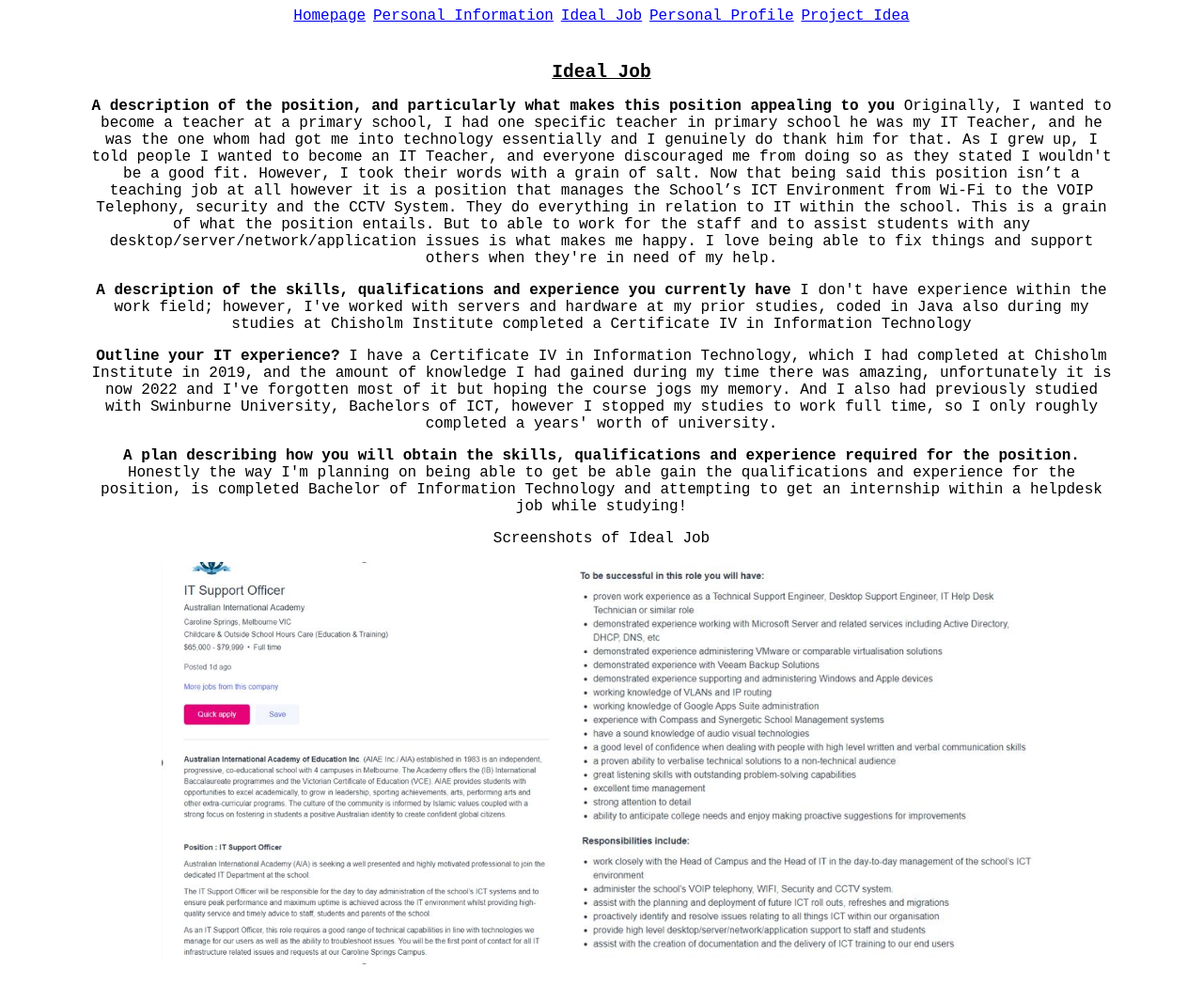
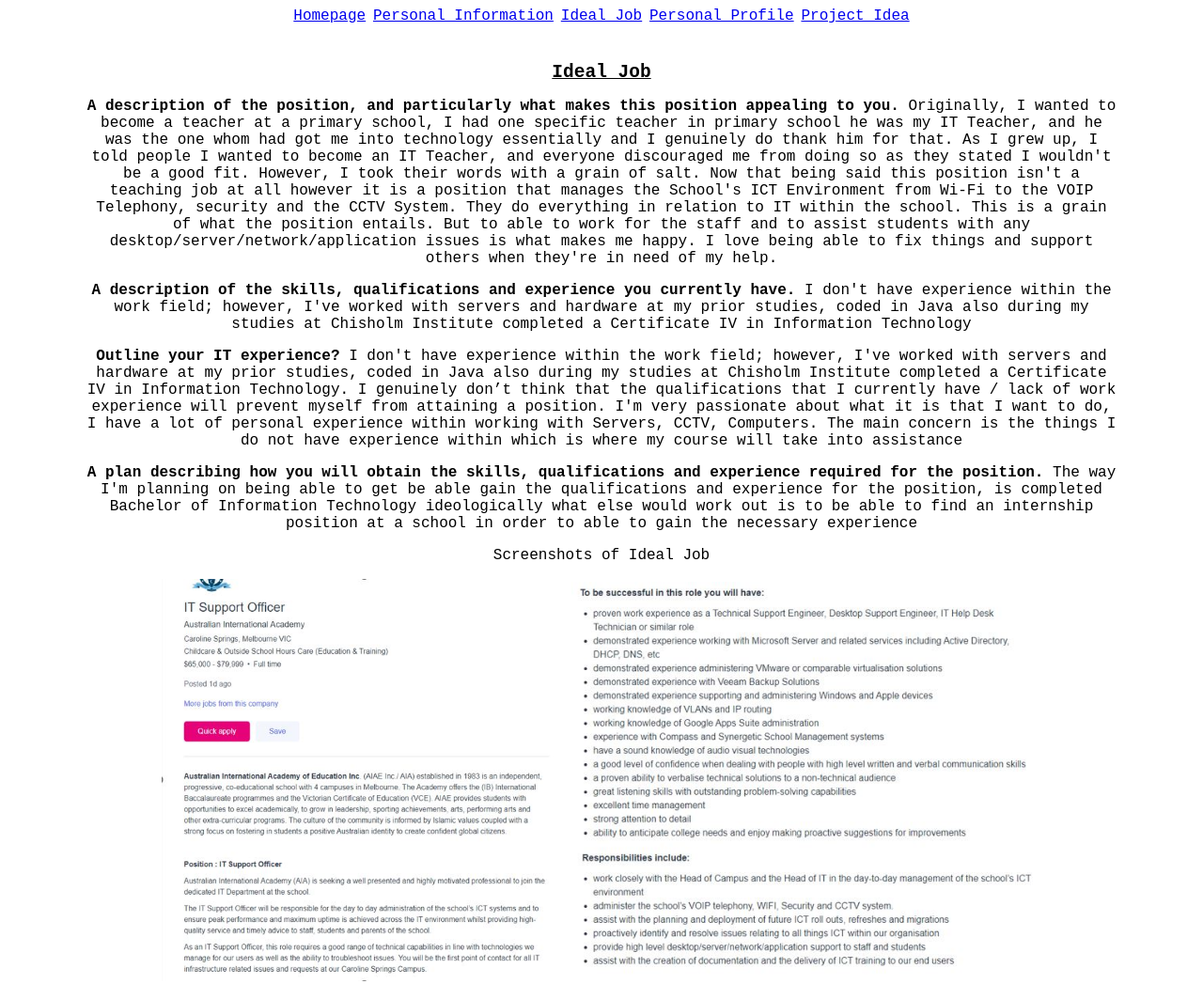
Before and after one commit to Omar-Dalati/omar-dalati.github.io, a plain HTML site: page Ideal Job.html in a window 1280 px wide. Shown: the whole page at 94% size. Drawn offline with Linux system fonts and the light colour scheme.

Commit message:
Update Ideal Job.html

```diff
--- a/Ideal Job.html
+++ b/Ideal Job.html
@@ -21,11 +21,10 @@
 	<div class="container1">
 		<h1><u>Ideal Job</u></h1>
 
-		<p><b> A description of the position, and particularly what makes this position appealing to you </b>Originally, I wanted to become a teacher at a primary school, I had one specific teacher in primary school he was my IT Teacher, and he was the one whom had got me into technology essentially and I genuinely do thank him for that. As I grew up, I told people I wanted to become an IT Teacher, and everyone discouraged me from doing so as they stated I wouldn't be a good fit. However, I took their words with a grain of salt. Now that being said this position isn’t a teaching job at all however it is a position that manages the School’s ICT Environment from Wi-Fi to the VOIP Telephony, security and the CCTV System. They do everything in relation to IT within the school. This is a grain of what the position entails. But to able to work for the staff and to assist students with any desktop/server/network/application issues is what makes me happy. I love being able to fix things and support others when they're in need of my help. </p>
-		<p><b>A description of the skills, qualifications and experience you currently have</b> I don't have experience within the work field; however, I've worked with servers and hardware at my prior studies, coded in Java also during my studies at Chisholm Institute completed a Certificate IV in Information Technology</p>
-		<p><b>Outline your IT experience?</b> I have a Certificate IV in Information Technology, which I had completed at Chisholm Institute in 2019, and the amount of knowledge I had gained during my time there was amazing,
-        unfortunately it is now 2022 and I've forgotten most of it but hoping the course jogs my memory. And I also had previously studied with Swinburne University, Bachelors of ICT, however I stopped my studies to work full time, so I only roughly completed a years' worth of university.</p>
-        <p><b>A plan describing how you will obtain the skills, qualifications and experience required for the position.</b> Honestly the way I'm planning on being able to get be able gain the qualifications and experience for the position, is completed Bachelor of Information Technology and attempting to get an internship within a helpdesk job while studying!</p>
+		<p><b> A description of the position, and particularly what makes this position appealing to you. </b>Originally, I wanted to become a teacher at a primary school, I had one specific teacher in primary school he was my IT Teacher, and he was the one whom had got me into technology essentially and I genuinely do thank him for that. As I grew up, I told people I wanted to become an IT Teacher, and everyone discouraged me from doing so as they stated I wouldn't be a good fit. However, I took their words with a grain of salt. Now that being said this position isn't a teaching job at all however it is a position that manages the School's ICT Environment from Wi-Fi to the VOIP Telephony, security and the CCTV System. They do everything in relation to IT within the school. This is a grain of what the position entails. But to able to work for the staff and to assist students with any desktop/server/network/application issues is what makes me happy. I love being able to fix things and support others when they're in need of my help. </p>
+		<p><b>A description of the skills, qualifications and experience you currently have.</b> I don't have experience within the work field; however, I've worked with servers and hardware at my prior studies, coded in Java also during my studies at Chisholm Institute completed a Certificate IV in Information Technology</p>
+		<p><b>Outline your IT experience?</b> I don't have experience within the work field; however, I've worked with servers and hardware at my prior studies, coded in Java also during my studies at Chisholm Institute completed a Certificate IV in Information Technology. I genuinely don’t think that the qualifications that I currently have / lack of work experience will prevent myself from attaining a position. I'm very passionate about what it is that I want to do, I have a lot of personal experience within working with Servers, CCTV, Computers. The main concern is the things I do not have experience within which is where my course will take into assistance </p>
+        <p><b>A plan describing how you will obtain the skills, qualifications and experience required for the position.</b> The way I'm planning on being able to get be able gain the qualifications and experience for the position, is completed Bachelor of Information Technology ideologically what else would work out is to be able to find an internship position at a school in order to able to gain the necessary experience</p>
 		<p>Screenshots of Ideal Job</p>
 		<img src="IT 1.JPG"  width="429"/>
         <img src="IT 2.JPG"  width="500"/>
```
